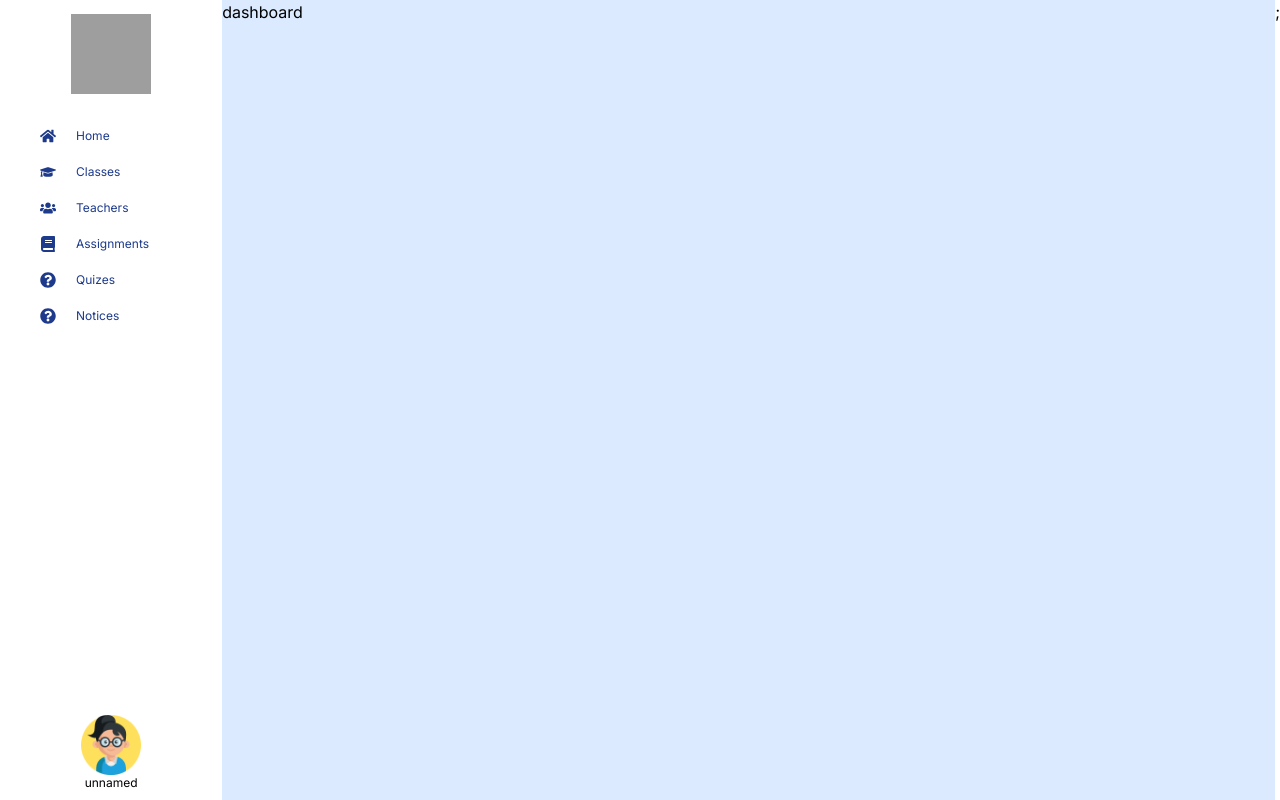
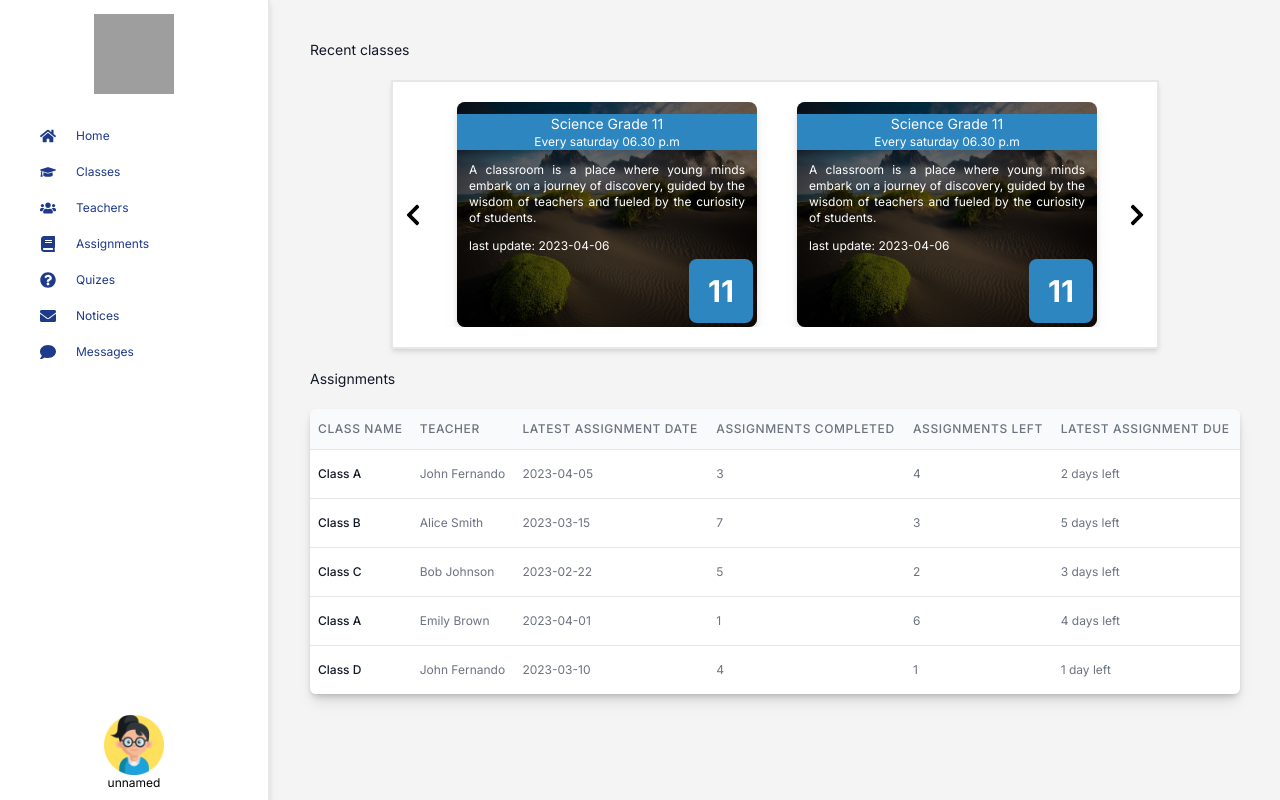
Before and after one commit to TharinduDeshananda/tutionproject, a Next.js app: page /dashboard in a window 1280 px wide. Built offline with nearby package versions, Linux system fonts and the light colour scheme; grey boxes are pictures that could not be loaded.

Commit message:
assignment summary added

```diff
--- a/src/app/dashboard/layout.jsx
+++ b/src/app/dashboard/layout.jsx
@@ -3,9 +3,9 @@ import React from "react";
 
 function DashboardLayout({ children }) {
   return (
-    <div className="w-full min-h-[100vh] flex flex-row">
+    <div className="w-full min-h-[100vh] flex flex-row max-w-[100vw]">
       <SideBar />
-      <div className="bg-blue-100 min-h-[100vh] w-full">{children}</div>;
+      <div className="bg-zinc-100 min-h-[100vh] flex-1">{children}</div>
     </div>
   );
 }
--- a/src/app/dashboard/page.jsx
+++ b/src/app/dashboard/page.jsx
@@ -1,7 +1,31 @@
+import AssignmentSummary from "@/components/AssignmentSummary";
+import ClassCard from "@/components/ClassCard";
+import ImageCard from "@/components/ImageCard";
+import SwipableContainer from "@/components/SwipableContainer";
 import React from "react";
 
 function page() {
-  return <div className="">dashboard</div>;
+  return (
+    <div className="flex justify-start items-start  min-h-[100vh] flex-col px-10 py-5 gap-5 w-full">
+      {/* Recent classes */}
+      <div className=""></div>
+      <h1 className="text-sm text-gray-900">Recent classes</h1>
+      <div className="bg-white shadow-md border-2 w-[320px] overflow-hidden flex justify-center items-center sm:w-[640px] md:w-[768px] self-center">
+        <SwipableContainer>
+          <ClassCard />
+          <ClassCard />
+          <ClassCard />
+          <ClassCard />
+        </SwipableContainer>
+      </div>
+
+      {/* recent classes end */}
+      {/* Recent Assignments start */}
+      <h1 className="text-sm text-gray-900">Assignments </h1>
+      <AssignmentSummary />
+      {/* Recent assignments end */}
+    </div>
+  );
 }
 
 export default page;
--- a/src/app/globals.css
+++ b/src/app/globals.css
@@ -33,3 +33,17 @@
 ::-webkit-scrollbar-thumb:hover {
   background-color: var(--tertiary);
 }
+
+@responsive {
+  .summary-table-sm {
+    grid-template-columns: minmax(max-content, 200px) max-content;
+    row-gap: 10px;
+    column-gap: 5px;
+  }
+
+  .summary-table-md {
+    grid-template-columns: minmax(max-content, 500px) max-content max-content max-content;
+    row-gap: 10px;
+    column-gap: 5px;
+  }
+}
--- a/src/app/testpage/page.jsx
+++ b/src/app/testpage/page.jsx
@@ -4,10 +4,11 @@ import SwipableContainer from "@/components/SwipableContainer";
 import FeatureCard from "@/components/FeatureCard";
 import FeatureSet from "@/components/FeatureSet";
 import Footer from "@/components/Footer";
+import AssignmentSummary from "@/components/AssignmentSummary";
 function page() {
   return (
     <div className="w-full h-[100vh] flex justify-center items-center">
-      <Footer />
+      <AssignmentSummary />
     </div>
   );
 }
--- /dev/null
+++ b/src/components/AssignmentSummary.jsx
@@ -0,0 +1,83 @@
+"use client";
+import { randomAssignmentList } from "@/constants";
+import React, { useMemo } from "react";
+
+function AssignmentSummary() {
+  const data = useMemo(() => randomAssignmentList, []);
+  return (
+    <div className="w-full overflow-x-auto rounded-md shadow-lg drop-shadow-md">
+      <table className="min-w-full divide-y divide-gray-200">
+        <thead className="bg-gray-50">
+          <tr>
+            <th
+              scope="col"
+              className="px-2 py-3 text-xs font-medium tracking-wider text-left text-gray-500 uppercase"
+            >
+              Class Name
+            </th>
+            <th
+              scope="col"
+              className="hidden px-2 py-3 text-xs font-medium tracking-wider text-left text-gray-500 uppercase sm:table-cell"
+            >
+              Teacher
+            </th>
+            <th
+              scope="col"
+              className="hidden px-2 py-3 text-xs font-medium tracking-wider text-left text-gray-500 uppercase md:table-cell"
+            >
+              Latest Assignment Date
+            </th>
+            <th
+              scope="col"
+              className="px-2 py-3 text-xs font-medium tracking-wider text-left text-gray-500 uppercase"
+            >
+              Assignments Completed
+            </th>
+            <th
+              scope="col"
+              className="px-2 py-3 text-xs font-medium tracking-wider text-left text-gray-500 uppercase"
+            >
+              Assignments Left
+            </th>
+            <th
+              scope="col"
+              className="hidden px-2 py-3 text-xs font-medium tracking-wider text-left text-gray-500 uppercase sm:table-cell"
+            >
+              Latest Assignment Due
+            </th>
+          </tr>
+        </thead>
+        <tbody className="bg-white divide-y divide-gray-200">
+          {data.map((item, index) => (
+            <tr key={index}>
+              <td className="px-2 py-4 text-xs font-medium text-gray-900 whitespace-nowrap">
+                {item.className}
+              </td>
+              <td className="hidden px-2 py-4 text-xs text-gray-500 whitespace-nowrap sm:table-cell">
+                {item.teacher}
+              </td>
+              <td className="hidden px-2 py-4 text-xs text-gray-500 whitespace-nowrap md:table-cell">
+                {item.latestAssignemntDate}
+              </td>
+              <td className="px-2 py-4 text-xs text-gray-500 whitespace-nowrap">
+                {item.assignmentsCompleted}
+              </td>
+              <td className="px-2 py-4 text-xs text-gray-500 whitespace-nowrap">
+                {item.assignemntsLeft}
+              </td>
+              <td className="hidden px-2 py-4 text-xs text-gray-500 whitespace-nowrap sm:table-cell">
+                {item.latestAssignmentDue}
+              </td>
+            </tr>
+          ))}
+        </tbody>
+      </table>
+    </div>
+  );
+}
+
+const ItemRow = () => {
+  return <div className=""></div>;
+};
+
+export default AssignmentSummary;
--- /dev/null
+++ b/src/components/ClassCard.jsx
@@ -0,0 +1,42 @@
+import { testQuote } from "@/constants";
+import Image from "next/image";
+import React from "react";
+
+function ClassCard({ imageUrl, primaryColor = "#2e86c1", grade = 11 }) {
+  return (
+    <div className="w-[300px] min-w-[300px] h-[225px] rounded-lg overflow-hidden relative drop-shadow-lg">
+      <Image src={imageUrl ?? "/31190.jpg"} alt="" fill />
+      <div className="absolute left-0 top-0 w-full min-h-[225px] bg-[rgba(0,0,0,0.6)] flex flex-col justify-start text-white ">
+        <h1
+          className="mt-3 text-sm text-center text-white "
+          style={{ backgroundColor: primaryColor }}
+        >
+          Science Grade 11
+        </h1>
+        <h2
+          className="text-xs text-center text-white"
+          style={{ backgroundColor: primaryColor }}
+        >
+          Every saturday 06.30 p.m
+        </h2>
+        <h3 className="px-3 py-3 overflow-hidden text-xs text-justify text-white">
+          {testQuote}
+        </h3>
+
+        <h3 className="px-3 text-xs text-left text-white">
+          last update: 2023-04-06
+        </h3>
+        <div className="flex flex-col justify-between px-1 py-1 mt-auto ml-auto">
+          <div
+            className="w-[64px] h-[64px] justify-center flex items-center  font-bold rounded-lg text-3xl "
+            style={{ backgroundColor: primaryColor }}
+          >
+            {grade}
+          </div>
+        </div>
+      </div>
+    </div>
+  );
+}
+
+export default ClassCard;
--- a/src/components/SideBar.jsx
+++ b/src/components/SideBar.jsx
@@ -2,6 +2,8 @@ import React from "react";
 import SideBarItem from "./SideBarItem";
 import {
   FaBook,
+  FaComment,
+  FaEnvelope,
   FaGraduationCap,
   FaHome,
   FaQuestionCircle,
@@ -12,7 +14,7 @@ import Avatar from "./Avatar";
 
 function SideBar() {
   return (
-    <div className="gap-5 sticky top-0 left-0 w-[270px] h-[100vh] bg-white flex flex-col justify-start items-center">
+    <div className="hidden lg:flex gap-5 sticky top-0 left-0 w-[270px] h-[100vh] bg-white  flex-col justify-start items-center drop-shadow-md border-r-2 border-r-gray-200">
       <div className="w-full h-[108px] flex justify-center items-center relative">
         <div className="h-[80px] w-[80px] relative">
           <Image alt="" src={"/atom.png"} fill />
@@ -35,7 +37,10 @@ function SideBar() {
         <FaQuestionCircle />
       </SideBarItem>
       <SideBarItem title="Notices">
-        <FaQuestionCircle />
+        <FaEnvelope />
+      </SideBarItem>
+      <SideBarItem title="Messages">
+        <FaComment />
       </SideBarItem>
 
       <div className="w-full mt-auto mb-2">
--- a/src/components/SwipableContainer.jsx
+++ b/src/components/SwipableContainer.jsx
@@ -1,10 +1,16 @@
 "use client";
-import React, { useEffect, useLayoutEffect, useRef, useState } from "react";
+import React, {
+  Children,
+  useEffect,
+  useLayoutEffect,
+  useRef,
+  useState,
+} from "react";
 import ImageCard from "./ImageCard";
 import ScrollContainer from "react-indiana-drag-scroll";
 import { FaChevronLeft, FaChevronRight } from "react-icons/fa";
 
-function SwipableContainer() {
+function SwipableContainer({ children }) {
   const scrollRef = useRef(null);
 
   const handleScroll = function (right) {
@@ -34,14 +40,7 @@ function SwipableContainer() {
         className="flex flex-row flex-1 gap-10 px-5 justify-left "
         activationDistance={2}
       >
-        <ImageCard />
-        <ImageCard />
-        <ImageCard />
-        <ImageCard />
-        <ImageCard />
-        <ImageCard />
-        <ImageCard />
-        <ImageCard />
+        {children}
       </ScrollContainer>
 
       <FaChevronRight
--- a/src/constants.js
+++ b/src/constants.js
@@ -1,2 +1,85 @@
 export const testQuote =
   "A classroom is a place where young minds embark on a journey of discovery, guided by the wisdom of teachers and fueled by the curiosity of students.";
+
+export const randomAssignmentList = [
+  {
+    className: "Class A",
+    teacher: "John Fernando",
+    latestAssignemntDate: "2023-04-05",
+    assignmentsCompleted: 3,
+    assignemntsLeft: 4,
+    latestAssignmentDue: "2 days left",
+  },
+  {
+    className: "Class B",
+    teacher: "Alice Smith",
+    latestAssignemntDate: "2023-03-15",
+    assignmentsCompleted: 7,
+    assignemntsLeft: 3,
+    latestAssignmentDue: "5 days left",
+  },
+  {
+    className: "Class C",
+    teacher: "Bob Johnson",
+    latestAssignemntDate: "2023-02-22",
+    assignmentsCompleted: 5,
+    assignemntsLeft: 2,
+    latestAssignmentDue: "3 days left",
+  },
+  {
+    className: "Class A",
+    teacher: "Emily Brown",
+    latestAssignemntDate: "2023-04-01",
+    assignmentsCompleted: 1,
+    assignemntsLeft: 6,
+    latestAssignmentDue: "4 days left",
+  },
+  {
+    className: "Class D",
+    teacher: "John Fernando",
+    latestAssignemntDate: "2023-03-10",
+    assignmentsCompleted: 4,
+    assignemntsLeft: 1,
+    latestAssignmentDue: "1 day left",
+  },
+  // {
+  //   className: "Class B",
+  //   teacher: "Alice Smith",
+  //   latestAssignemntDate: "2023-03-25",
+  //   assignmentsCompleted: 2,
+  //   assignemntsLeft: 5,
+  //   latestAssignmentDue: "6 days left",
+  // },
+  // {
+  //   className: "Class C",
+  //   teacher: "Bob Johnson",
+  //   latestAssignemntDate: "2023-04-02",
+  //   assignmentsCompleted: 6,
+  //   assignemntsLeft: 0,
+  //   latestAssignmentDue: "Due Today",
+  // },
+  // {
+  //   className: "Class A",
+  //   teacher: "Emily Brown",
+  //   latestAssignemntDate: "2023-03-17",
+  //   assignmentsCompleted: 8,
+  //   assignemntsLeft: 2,
+  //   latestAssignmentDue: "2 days left",
+  // },
+  // {
+  //   className: "Class D",
+  //   teacher: "John Fernando",
+  //   latestAssignemntDate: "2023-02-28",
+  //   assignmentsCompleted: 3,
+  //   assignemntsLeft: 4,
+  //   latestAssignmentDue: "4 days left",
+  // },
+  // {
+  //   className: "Class B",
+  //   teacher: "Alice Smith",
+  //   latestAssignemntDate: "2023-03-08",
+  //   assignmentsCompleted: 2,
+  //   assignemntsLeft: 3,
+  //   latestAssignmentDue: "3 days left",
+  // },
+];
```
Also changed, not shown: src/components/StudentQuoteComp.jsx (+11 -2 lines), public/11.png (added), public/31190.jpg (added), src/components/QuizesSummary.jsx (added).
